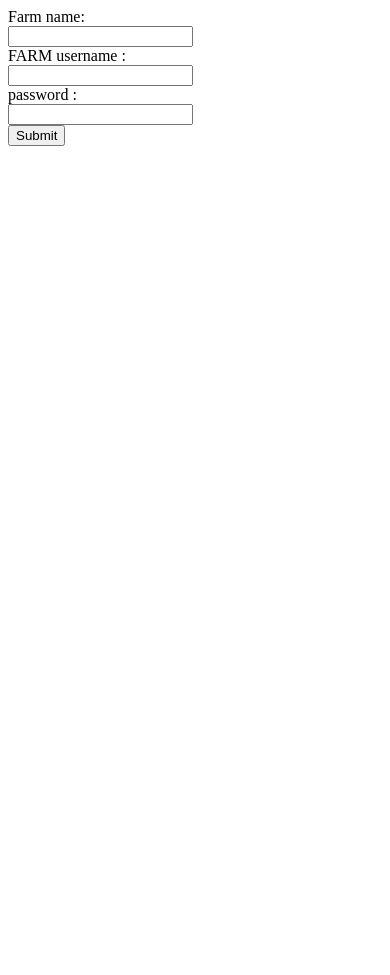
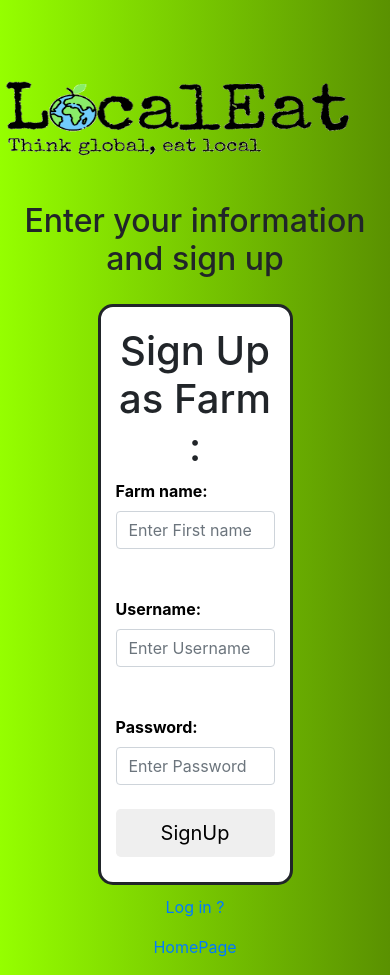
Before and after one commit to shmuel19-meet/LocalEat, a Flask app: page /farm_signup in a window 390 px wide. Before the commit the page ends 146 px from the top, so only its background shows below. Run offline with Flask 2, Linux system fonts and the light colour scheme; some libraries are stand-ins or nearby versions.

Commit message:
done log and sign

```diff
--- a/app.py
+++ b/app.py
@@ -31,14 +31,39 @@ def farm_signup():
 
 @app.route('/user_login', methods = ['GET', 'POST'])
 def user_login():
-    if request.method == 'GET':
+    if request.method == 'POST':
+        name = request.form['username']
+        password = request.form['password']
+
+        user = is_the_user(name, password)
+
+        if user is not None and user.password == password:
+            flask_session['username'] = user.name
+            return redirect(url_for('home'))
+        else :
+            error = 'Username & Password do not match , Please try again'
+            flash(error)
+            return render_template('user_login.html')
+    else:
         return render_template('user_login.html')
 
 
 @app.route('/farm_login', methods = ['GET', 'POST'])
 def farm_login():
-    if request.method == 'GET':
+    if request.method == 'POST':
+        name = request.form['username']
+        password = request.form['password']
+
+        user = is_the_farm(name, password)
+
+        if user is not None and user.password == password:
+            flask_session['username'] = user.name
+            return redirect(url_for('home'))
+        else :
+            error = 'Username & Password do not match , Please try again'
+            flash(error)
+            return render_template('farm_login.html')
+    else:
         return render_template('farm_login.html')
-
 if __name__ == '__main__':
     app.run(debug=True)
--- a/templates/farm_signup.html
+++ b/templates/farm_signup.html
@@ -1,31 +1,62 @@
 <!DOCTYPE html>
 <html>
 <head>
-	<title> farm signup page</title>
+
+<form action="/user_signup", method="POST">
+  <title> Farm signup </title>
+<link rel="stylesheet" href="https://maxcdn.bootstrapcdn.com/bootstrap/4.0.0/css/bootstrap.min.css" integrity="sha384-Gn5384xqQ1aoWXA+058RXPxPg6fy4IWvTNh0E263XmFcJlSAwiGgFAW/dAiS6JXm" crossorigin="anonymous">
+  <style>
+
+body {
+    background:linear-gradient(to right, #95ff00,#5a9101);
+}
+.text-mid {
+    text-align: center;
+}
+div.container {
+    border-style: solid;
+    border-radius: 15px;
+    border-width: medium;
+    background: white;
+    margin-top:25px;
+    margin-bottom: 10px;
+    padding-top: 20px;
+    padding-bottom: 25px;
+    width: 50%;
+}
+  </style>
 </head>
+
 <body>
 
-<form action="/farm_signup", method="POST">
+  <div class="row">
+    <div class="col-sm-4"></div>
+    <div class="col-sm-3" class="text-center"><img height= "200" width = '390' src="{{url_for('static', filename='llogo.png')}}" alt="logo"></div>
+    <div class="col-sm-5"></div>
+  </div>
 
-  Farm name:<br>
+        <h2 class="text-mid"> Enter your information and sign up  </h2>
 
-  <input type="text" name="farmname" required >
-  <br>
+            <div class="container">
+                <h1 class="text-mid"> Sign Up as Farm : </h1>
+                <form action="/sign-up" method="post">
 
+                <label for="farmname"><b> <font color='black'>Farm name:</font></b></label>
+                <input class="form-control" type="text" placeholder="Enter First name" name="farmname" required>
+            <br>
+            <br>
+                <label for="username"><b> <font color='black'><font color="white"></font>Username:</font></b></label>
+                <input class="form-control" type="text" placeholder="Enter Username" name="username" required>
+            <br>
+            <br>
+                <label for="password"><b> <font color='black'><font color="white"></font>Password:</font></b></label>
+                <input class="form-control" type="password" placeholder="Enter Password" name="password" required>
+            <br>
+                    <button id=submit type="submit" class="btn btn-lg btn-block round">SignUp</button>
+                </form>
+            </div>
 
-
-  FARM username :<br>
-
-  <input type="text" name="username" required >
-  <br>
-
-  password :<br>
-
-  <input type="password" name="password" required>
-  <br>
-
-
-
-  <input type="submit" value="Submit">
-</body>
+        <p class="text-mid"><a href="{{url_for('farm_login')}}"> Log in ? </a></p>
+        <p class="text-mid"><a href="{{url_for('home')}}"> HomePage </a></p>
+    </body>
 </html>
```
Also changed, not shown: templates/farm_login.html (+48 -12 lines), templates/home.html (+41 -10 lines), templates/user_login.html (+48 -18 lines), templates/user_signup.html (+4 -26 lines).
